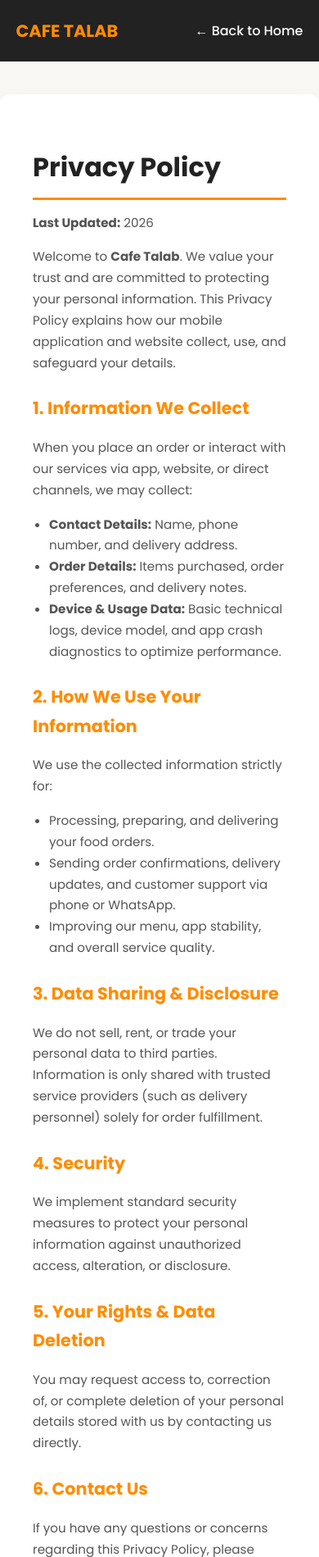
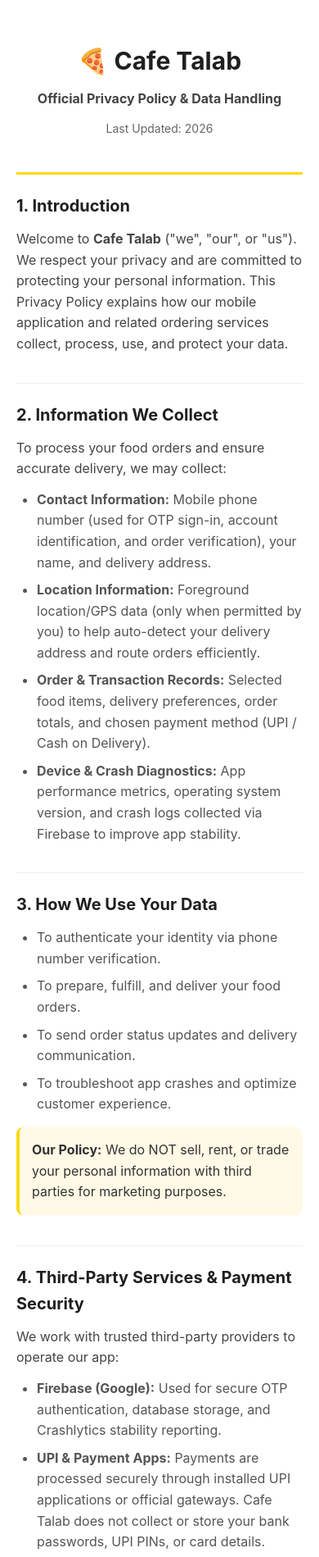
Before and after one commit to OmarKhan46/My-Cafe-Talab, a plain HTML site: page privacy-policy.html in a window 390 px wide. Shown: the top 1899 px of the page at 82% size. Drawn offline with Linux system fonts and the light colour scheme.

Commit message:
Update privacy-policy.html

```diff
--- a/privacy-policy.html
+++ b/privacy-policy.html
@@ -4,114 +4,176 @@
     <meta charset="UTF-8">
     <meta name="viewport" content="width=device-width, initial-scale=1.0">
     <title>Privacy Policy - Cafe Talab</title>
-    <link href="https://fonts.googleapis.com/css2?family=Poppins:wght@300;400;500;600;700&display=swap" rel="stylesheet">
     <style>
-        body {
-            font-family: 'Poppins', sans-serif;
-            line-height: 1.7;
-            color: #333;
-            background-color: #faf8f5;
+        * {
             margin: 0;
             padding: 0;
+            box-sizing: border-box;
         }
-        .header {
-            background-color: #222;
-            color: #ff8c00;
-            padding: 20px 5%;
-            display: flex;
-            justify-content: space-between;
-            align-items: center;
-        }
-        .header a {
-            color: #fff;
-            text-decoration: none;
-            font-weight: 500;
+        body {
+            font-family: -apple-system, BlinkMacSystemFont, 'Segoe UI', Roboto, Oxygen, Ubuntu, sans-serif;
+            line-height: 1.6;
+            color: #333;
+            background: #f8f9fa;
         }
         .container {
-            max-width: 900px;
-            margin: 40px auto;
+            max-width: 800px;
+            margin: 0 auto;
+            padding: 20px;
             background: #fff;
-            padding: 40px;
-            border-radius: 12px;
-            box-shadow: 0 4px 15px rgba(0,0,0,0.05);
+            min-height: 100vh;
+        }
+        header {
+            text-align: center;
+            padding: 30px 0;
+            border-bottom: 3px solid #FFD814;
         }
         h1 {
-            color: #222;
-            font-size: 2rem;
+            color: #1F1F1F;
+            font-size: 30px;
             margin-bottom: 10px;
-            border-bottom: 3px solid #ff8c00;
-            padding-bottom: 10px;
+        }
+        .last-updated {
+            color: #666;
+            font-size: 14px;
+        }
+        section {
+            padding: 22px 0;
+            border-bottom: 1px solid #eee;
         }
         h2 {
-            color: #ff8c00;
-            font-size: 1.3rem;
-            margin-top: 25px;
+            color: #1F1F1F;
+            font-size: 20px;
+            margin-bottom: 12px;
         }
-        p, li {
-            font-size: 0.95rem;
+        p {
+            margin-bottom: 12px;
+            color: #444;
+        }
+        ul, ol {
+            margin: 12px 0 12px 25px;
+        }
+        li {
+            margin-bottom: 8px;
             color: #555;
         }
-        ul {
-            padding-left: 20px;
+        .highlight {
+            background: #FFF9E6;
+            padding: 15px;
+            border-radius: 8px;
+            border-left: 4px solid #FFD814;
+            margin: 15px 0;
         }
-        .footer {
+        .deletion-box {
+            background: #fdf2f2;
+            padding: 18px;
+            border-radius: 8px;
+            border-left: 4px solid #d32f2f;
+            margin: 15px 0;
+        }
+        footer {
             text-align: center;
+            padding: 30px 0;
+            color: #666;
+            font-size: 14px;
+        }
+        a {
+            color: #0C831F;
+            text-decoration: underline;
+        }
+        .contact-info {
+            background: #f0f8f0;
             padding: 20px;
-            color: #777;
-            font-size: 0.85rem;
+            border-radius: 8px;
+            margin-top: 15px;
         }
     </style>
 </head>
 <body>
+    <div class="container">
+        <header>
+            <h1>🍕 Cafe Talab</h1>
+            <p><strong>Official Privacy Policy & Data Handling</strong></p>
+            <p class="last-updated">Last Updated: 2026</p>
+        </header>
 
-    <header class="header">
-        <h2 style="margin:0; color:#ff8c00;">CAFE TALAB</h2>
-        <a href="index.html">&larr; Back to Home</a>
-    </header>
+        <section>
+            <h2>1. Introduction</h2>
+            <p>Welcome to <strong>Cafe Talab</strong> ("we", "our", or "us"). We respect your privacy and are committed to protecting your personal information. This Privacy Policy explains how our mobile application and related ordering services collect, process, use, and protect your data.</p>
+        </section>
 
-    <div class="container">
-        <h1>Privacy Policy</h1>
-        <p><strong>Last Updated:</strong> 2026</p>
+        <section>
+            <h2>2. Information We Collect</h2>
+            <p>To process your food orders and ensure accurate delivery, we may collect:</p>
+            <ul>
+                <li><strong>Contact Information:</strong> Mobile phone number (used for OTP sign-in, account identification, and order verification), your name, and delivery address.</li>
+                <li><strong>Location Information:</strong> Foreground location/GPS data (only when permitted by you) to help auto-detect your delivery address and route orders efficiently.</li>
+                <li><strong>Order & Transaction Records:</strong> Selected food items, delivery preferences, order totals, and chosen payment method (UPI / Cash on Delivery).</li>
+                <li><strong>Device & Crash Diagnostics:</strong> App performance metrics, operating system version, and crash logs collected via Firebase to improve app stability.</li>
+            </ul>
+        </section>
 
-        <p>Welcome to <strong>Cafe Talab</strong>. We value your trust and are committed to protecting your personal information. This Privacy Policy explains how our mobile application and website collect, use, and safeguard your details.</p>
+        <section>
+            <h2>3. How We Use Your Data</h2>
+            <ul>
+                <li>To authenticate your identity via phone number verification.</li>
+                <li>To prepare, fulfill, and deliver your food orders.</li>
+                <li>To send order status updates and delivery communication.</li>
+                <li>To troubleshoot app crashes and optimize customer experience.</li>
+            </ul>
+            <div class="highlight">
+                <strong>Our Policy:</strong> We do NOT sell, rent, or trade your personal information with third parties for marketing purposes.
+            </div>
+        </section>
 
-        <h2>1. Information We Collect</h2>
-        <p>When you place an order or interact with our services via app, website, or direct channels, we may collect:</p>
-        <ul>
-            <li><strong>Contact Details:</strong> Name, phone number, and delivery address.</li>
-            <li><strong>Order Details:</strong> Items purchased, order preferences, and delivery notes.</li>
-            <li><strong>Device & Usage Data:</strong> Basic technical logs, device model, and app crash diagnostics to optimize performance.</li>
-        </ul>
+        <section>
+            <h2>4. Third-Party Services & Payment Security</h2>
+            <p>We work with trusted third-party providers to operate our app:</p>
+            <ul>
+                <li><strong>Firebase (Google):</strong> Used for secure OTP authentication, database storage, and Crashlytics stability reporting.</li>
+                <li><strong>UPI & Payment Apps:</strong> Payments are processed securely through installed UPI applications or official gateways. Cafe Talab does not collect or store your bank passwords, UPI PINs, or card details.</li>
+            </ul>
+        </section>
 
-        <h2>2. How We Use Your Information</h2>
-        <p>We use the collected information strictly for:</p>
-        <ul>
-            <li>Processing, preparing, and delivering your food orders.</li>
-            <li>Sending order confirmations, delivery updates, and customer support via phone or WhatsApp.</li>
-            <li>Improving our menu, app stability, and overall service quality.</li>
-        </ul>
+        <!-- GOOGLE PLAY COMPLIANT ACCOUNT DELETION SECTION -->
+        <section id="delete-account">
+            <h2>5. Account & Data Deletion</h2>
+            <p>In accordance with Google Play developer policies, Cafe Talab provides clear paths for users to delete their account and associated data:</p>
 
-        <h2>3. Data Sharing & Disclosure</h2>
-        <p>We do not sell, rent, or trade your personal data to third parties. Information is only shared with trusted service providers (such as delivery personnel) solely for order fulfillment.</p>
+            <div class="deletion-box">
+                <h3 style="margin-bottom: 8px; color: #b71c1c;">How to Request Account Deletion</h3>
+                <ol>
+                    <li><strong>In-App Deletion:</strong> Open the Cafe Talab app, navigate to <strong>Profile / Settings</strong>, and tap <strong>Delete Account</strong> to permanently remove your profile.</li>
+                    <li><strong>Email Request:</strong> Send an email from your registered address to <a href="mailto:cafetalab2023@gmail.com?subject=Account%20Deletion%20Request">cafetalab2023@gmail.com</a> with the subject line <em>"Account Deletion Request"</em> and include your registered 10-digit mobile number.</li>
+                    <li><strong>WhatsApp Support:</strong> Message us at <strong>+91 9322653045</strong> requesting account deletion.</li>
+                </ol>
+            </div>
 
-        <h2>4. Security</h2>
-        <p>We implement standard security measures to protect your personal information against unauthorized access, alteration, or disclosure.</p>
+            <p><strong>What gets deleted:</strong></p>
+            <ul>
+                <li>Your phone number, profile name, saved addresses, and authentication records are permanently erased from our active database within 7 business days of verification.</li>
+            </ul>
 
-        <h2>5. Your Rights & Data Deletion</h2>
-        <p>You may request access to, correction of, or complete deletion of your personal details stored with us by contacting us directly.</p>
+            <p><strong>What may be retained:</strong></p>
+            <ul>
+                <li>Anonymized financial order records may be retained for up to 90 days solely to comply with accounting, tax, and legal requirements, after which they are permanently expunged.</li>
+            </ul>
+        </section>
 
-        <h2>6. Contact Us</h2>
-        <p>If you have any questions or concerns regarding this Privacy Policy, please reach out to us:</p>
-        <ul>
-            <li><strong>Business Name:</strong> Cafe Talab[cite: 1, 2]</li>
-            <li><strong>Phone / WhatsApp:</strong> +91 9322653045[cite: 1, 2]</li>
-            <li><strong>Location:</strong> Near Sharda School, Navjeevan, Vasai (E), Maharashtra, India[cite: 1, 2]</li>
-        </ul>
+        <section>
+            <h2>6. Contact Us</h2>
+            <p>If you have any questions, requests, or privacy concerns, please contact us directly:</p>
+            <div class="contact-info">
+                <p><strong>Business Name:</strong> Cafe Talab</p>
+                <p><strong>Email:</strong> <a href="mailto:cafetalab2023@gmail.com">cafetalab2023@gmail.com</a></p>
+                <p><strong>Phone / WhatsApp:</strong> +91 9322653045</p>
+                <p><strong>Location:</strong> Near Sharda School, Navjeevan, Vasai (E), Maharashtra, India</p>
+            </div>
+        </section>
+
+        <footer>
+            <p>© 2026 Cafe Talab. All rights reserved.</p>
+        </footer>
     </div>
-
-    <div class="footer">
-        &copy; 2026 Cafe Talab. All Rights Reserved.[cite: 2]
-    </div>
-
 </body>
 </html>
```
